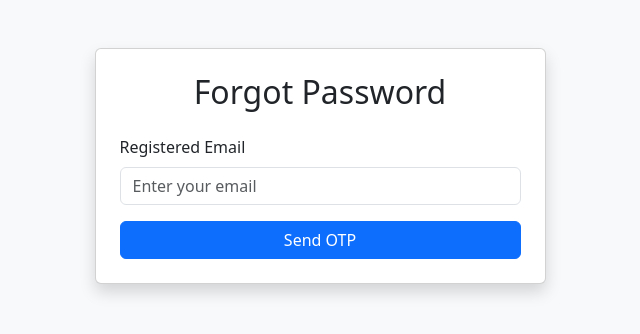
After one commit to ShirkeParth/HRM, a Django app: page /forgot-password/ in a window 1280 px wide. The commit adds this page. Shown: the top 334 px of the page, without its empty margins (320-960 px from the left). Run offline with Django 5.2, Linux system fonts and the light colour scheme.

Commit message:
Module 4 Sign In and Password Reset with OTP

```diff
--- a/HRM/settings.py
+++ b/HRM/settings.py
@@ -9,7 +9,13 @@ https://docs.djangoproject.com/en/6.0/topics/settings/
 For the full list of settings and their values, see
 https://docs.djangoproject.com/en/6.0/ref/settings/
 """
+EMAIL_BACKEND = 'django.core.mail.backends.smtp.EmailBackend'
+EMAIL_HOST = 'smtp.gmail.com'
+EMAIL_PORT = 587
+EMAIL_USE_TLS = True
 
+EMAIL_HOST_USER="sonushirke30@gmail.com"
+EMAIL_HOST_PASSWORD="hmtzczdfqofxblhc"
 from pathlib import Path
 
 # Build paths inside the project like this: BASE_DIR / 'subdir'.
--- a/hrmapp/urls.py
+++ b/hrmapp/urls.py
@@ -17,4 +17,9 @@ urlpatterns = [
     path('create_employee/',views.create_employee, name='create_employee'),
     path('update_employee/<int:id>/',views.update_employee,name='update_employee'),
     path('delete_employee/<int:id>/', views.delete_employee,  name='delete_employee'),
+    path( 'login/', views.login_view,name='login'),
+    path( 'forgot-password/', views.forgot_password,  name='forgot_password'),
+    path('verify-otp/', views.verify_otp,name='verify_otp'),
+    path('reset-password/',views.reset_password,name='reset_password'),
+    path('logout/', views.logout_view, name='logout'),
 ]
--- a/hrmapp/views.py
+++ b/hrmapp/views.py
@@ -1,7 +1,10 @@
 from django.shortcuts import render, redirect
 from django.contrib.auth.decorators import login_required
 from .models import Department, Role,Employee
-
+from django.contrib import messages
+from django.core.mail import send_mail
+from .models import OTP
+import random
 
 # ---------------- DASHBOARD ----------------
 
@@ -217,3 +220,149 @@ def delete_employee(request, id):
     employee.save()
 
     return redirect('employee_dashboard')
+
+def login_view(request):
+
+    if request.method == "POST":
+
+        username = request.POST.get('username')
+        password = request.POST.get('password')
+
+        try:
+            employee = Employee.objects.get(
+                username=username,
+                password=password,
+                status=True
+            )
+
+            request.session['employee_id'] = employee.id
+
+            return redirect('dashboard')
+
+        except Employee.DoesNotExist:
+
+            messages.error(
+                request,
+                "Invalid Username or Password"
+            )
+
+    return render(
+        request,
+        'auth/login.html'
+    )
+
+def forgot_password(request):
+
+    if request.method == "POST":
+
+        email = request.POST.get('email')
+
+        try:
+
+            employee = Employee.objects.get(
+                email=email
+            )
+
+            otp = str(random.randint(100000,999999))
+
+            OTP.objects.create(
+                email=email,
+                otp=otp
+            )
+
+            send_mail(
+                'HRM Password Reset OTP',
+                f'Your OTP is {otp}',
+                'yourgmail@gmail.com',
+                [email],
+                fail_silently=False
+            )
+
+            request.session['reset_email'] = email
+
+            return redirect('verify_otp')
+
+        except Employee.DoesNotExist:
+
+            messages.error(
+                request,
+                "Email not found"
+            )
+
+    return render(
+        request,
+        'auth/forgot_password.html'
+    )
+
+def verify_otp(request):
+
+    if request.method == "POST":
+
+        otp = request.POST.get('otp')
+
+        email = request.session.get(
+            'reset_email'
+        )
+
+        try:
+
+            OTP.objects.filter(
+                email=email,
+                otp=otp
+            ).latest('created_at')
+
+            return redirect(
+                'reset_password'
+            )
+
+        except:
+
+            messages.error(
+                request,
+                "Invalid OTP"
+            )
+
+    return render(
+        request,
+        'auth/verify_otp.html'
+    )
+
+def reset_password(request):
+
+    if request.method == "POST":
+
+        new_password = request.POST.get(
+            'password'
+        )
+
+        email = request.session.get(
+            'reset_email'
+        )
+
+        employee = Employee.objects.get(
+            email=email
+        )
+
+        employee.password = new_password
+        employee.save()
+
+        messages.success(
+            request,
+            "Password Updated Successfully"
+        )
+
+        return redirect(
+            'login'
+        )
+
+    return render(
+        request,
+        'auth/reset_password.html'
+    )
+
+from django.contrib import messages
+
+def logout_view(request):
+    request.session.flush()
+    messages.success(request, "Logged out successfully.")
+    return redirect('login')
--- /dev/null
+++ b/templates/auth/forgot_password.html
@@ -0,0 +1,62 @@
+<!DOCTYPE html>
+<html>
+<head>
+    <title>Forgot Password</title>
+
+    <link href="https://cdn.jsdelivr.net/npm/bootstrap@5.3.3/dist/css/bootstrap.min.css" rel="stylesheet">
+</head>
+<body class="bg-light">
+
+<div class="container">
+    <div class="row justify-content-center">
+
+        <div class="col-md-5">
+
+            <div class="card shadow mt-5">
+                <div class="card-body p-4">
+
+                    <h2 class="text-center mb-4">
+                        Forgot Password
+                    </h2>
+
+                    {% if messages %}
+                        {% for message in messages %}
+                            <div class="alert alert-danger">
+                                {{ message }}
+                            </div>
+                        {% endfor %}
+                    {% endif %}
+
+                    <form method="post">
+                        {% csrf_token %}
+
+                        <label class="form-label">
+                            Registered Email
+                        </label>
+
+                        <input
+                            type="email"
+                            name="email"
+                            class="form-control"
+                            placeholder="Enter your email"
+                            required>
+
+                        <div class="d-grid mt-3">
+                            <button type="submit"
+                                    class="btn btn-primary">
+                                Send OTP
+                            </button>
+                        </div>
+
+                    </form>
+
+                </div>
+            </div>
+
+        </div>
+
+    </div>
+</div>
+
+</body>
+</html>
```
Also changed, not shown: hrmapp/models.py (+10 -0 lines), templates/auth/login.html (added, +100 -0 lines), templates/auth/reset_password.html (added, +76 -0 lines), templates/auth/verify_otp.html (added, +65 -0 lines), templates/department/dashboard.html (+19 -1 lines), hrmapp/migrations/0004_otp.py (added).
